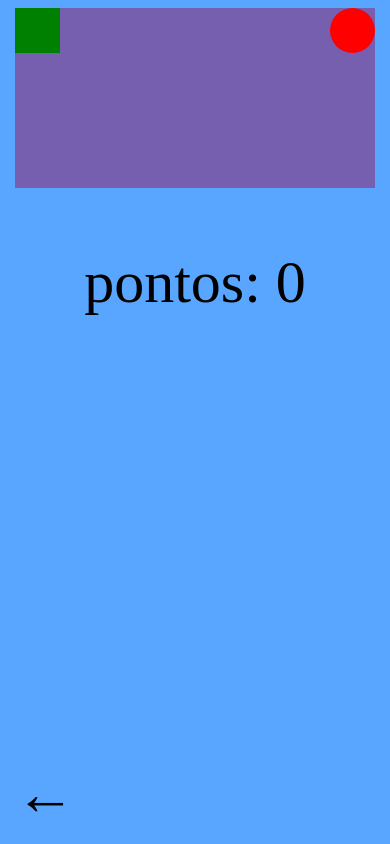
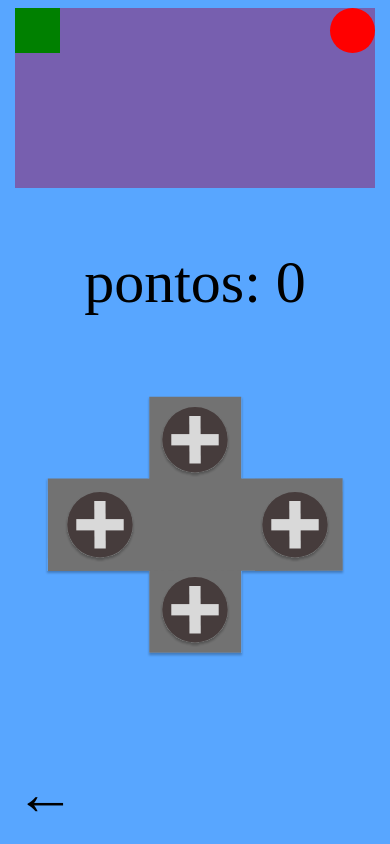
Before and after one commit to D4T10R/portifolio_datior, a plain HTML site: page css/projetos/cobrinha/cobrinha.html in a window 390 px wide. Drawn offline with Linux system fonts and the light colour scheme.

Commit message:
Joguinho 100% pronto

```diff
--- a/css/projetos/cobrinha/cobrinha.html
+++ b/css/projetos/cobrinha/cobrinha.html
@@ -107,6 +107,9 @@
             height: 180px;
         }
 
+        .controle {
+            display: block;
+        }
 
     }
 
```
